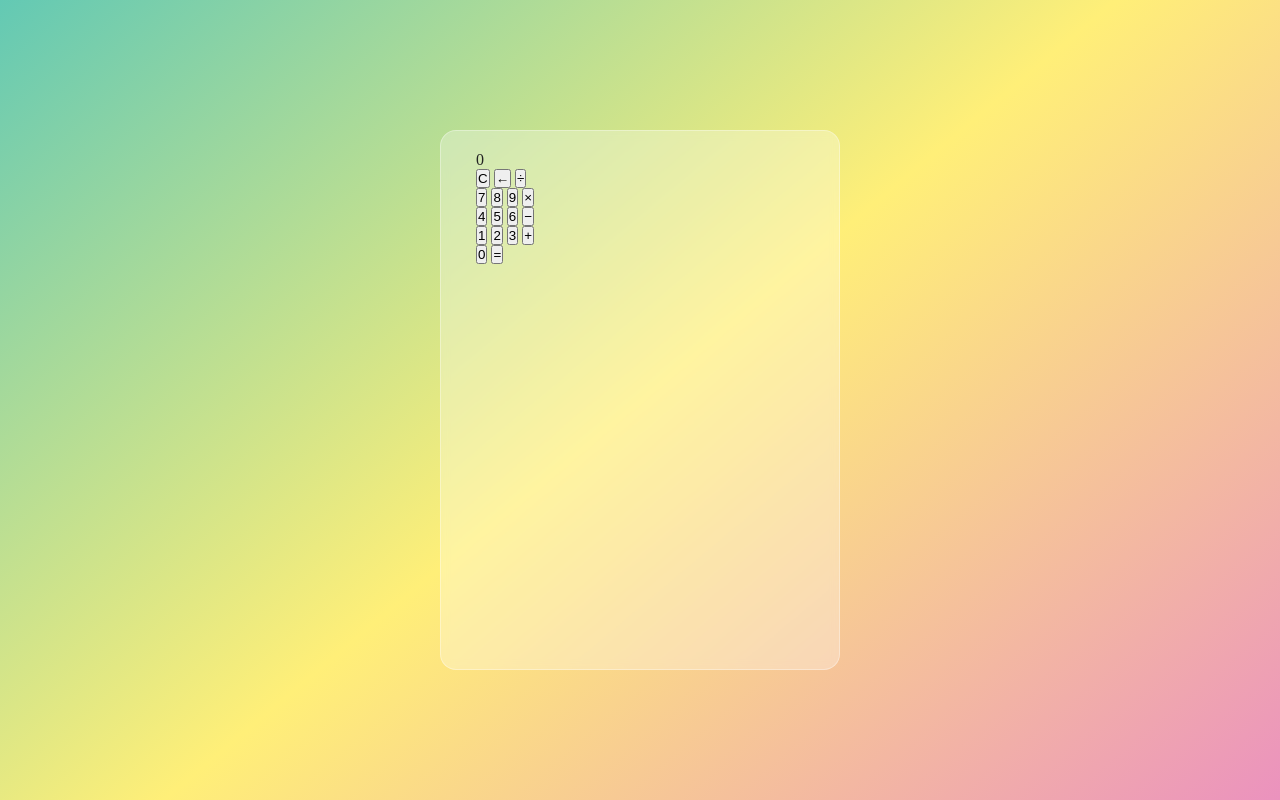
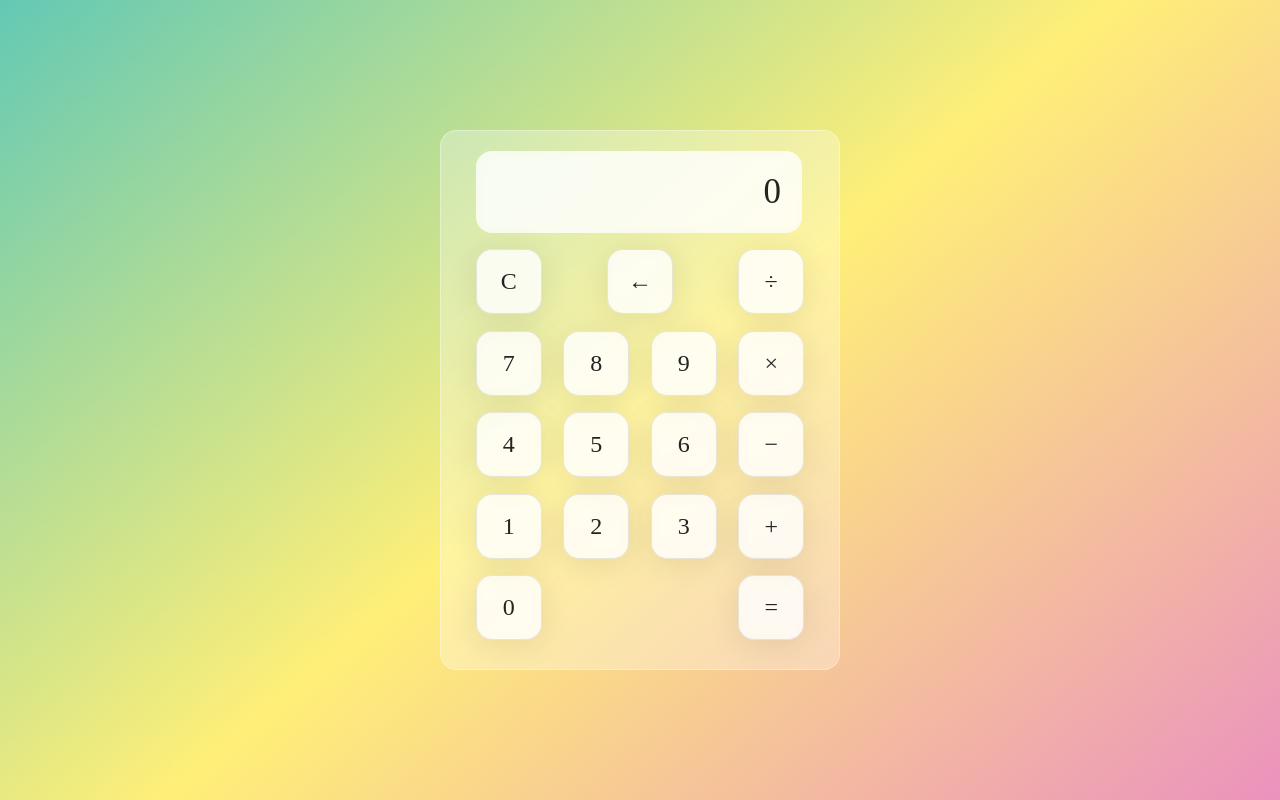
Before and after one commit to gabsandrade/Calculator, a plain HTML site: page index.html in a window 1280 px wide. Drawn offline with Linux system fonts and the light colour scheme.

Commit message:
calculadora-html-css-js

```diff
--- a/style.css
+++ b/style.css
@@ -41,6 +41,39 @@ body{
 }
 
 .screen{
+     backdrop-filter: blur(5.5px);
+     -webkit-backdrop-filter: blur(5.5px);
+    background: rgba(255, 255, 255, 0.75);
+    border: 1px solid rgba(255, 255, 255, 0.01);
+    border-radius: 16px;
+    box-shadow: 0 4px 30px rgba(35, 35, 35 0.1);
+    color: #232323;
+    font-size: 35px;
+    overflow: auto;
+    padding: 20px;
+    text-align: right;
+    width: 326px;
+
+}
+
+.calc-button-row{
+    display: flex;
+    justify-content: space-between;
+    margin: 5% 0;
+}
+
+.calc-button{
+    backdrop-filter: blur(5.5px);
+    -webkit-backdrop-filter: blur(5.5px);
+    background: rgba(255, 255, 255, 0.75);
+    border: 1px solid rgba(35, 35, 35, 0.1);
+    border-radius: 16px;
+    box-shadow: 0 4px 30px rgba(35, 35, 35, 0.1);
+    color: #232323;
+    flex-basis: 20%;
+    font-family: inherit;
+    font-size: 24px;
+    height: 65px;
 
 
 }
```
